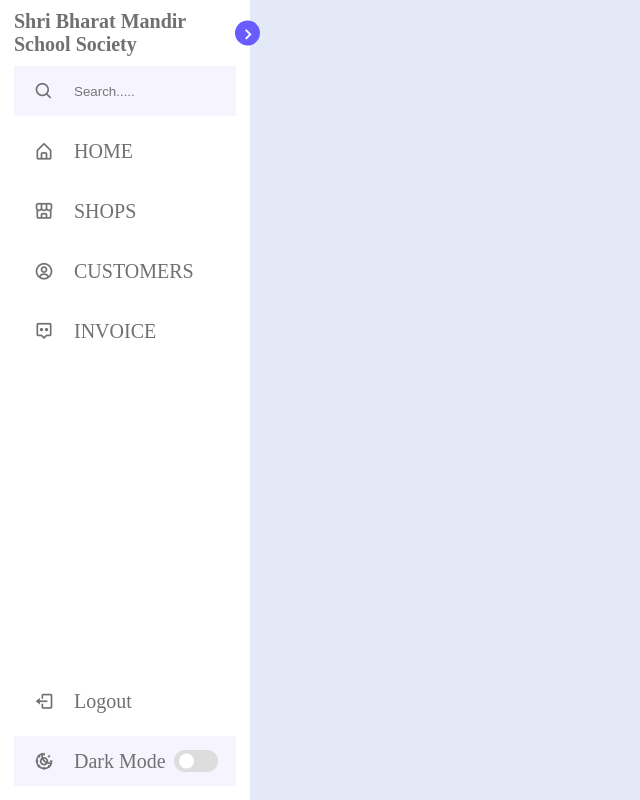
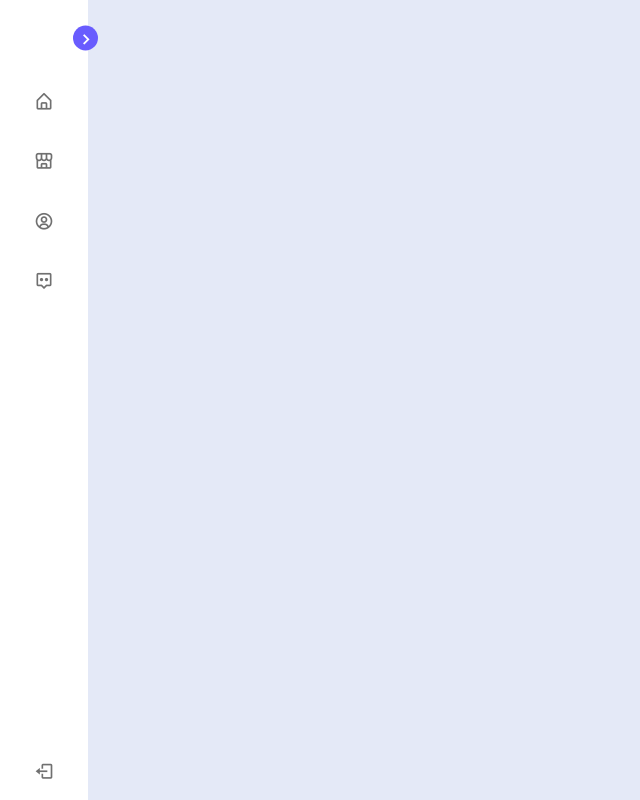
Before and after one commit to Kunal-R-Prajapati/Invoice-Management, a PHP site: page /slidebar.php in a window 1280 px wide. Shown: the whole page, without its empty margins (0-640 px from the left). Run offline with PHP 8.4, Linux system fonts and the light colour scheme.

Commit message:
final sidebar

```diff
--- a/slidebar.php
+++ b/slidebar.php
@@ -29,9 +29,16 @@
         --tran-05:all 0.5s ease;
 
       }
+      body{
+        height:100vh;
+        background:var(--body-color);
+        transition:var(--tran-02);
+      }
 
       .header .header-text .name{
-        font-weight:600;
+        font-weight:900;
+        font-size:25px;
+        /* margin-bottom:30px; */
 
       }
       .sidebar{
@@ -42,19 +49,26 @@
         width:250px;
         padding:10px 14px;
         background:var(--sidebar-color);
+        transition:var(--tran-05);
       }
       .sidebar .header{
         position:relative;
 
       }
-      body{
-        height:100vh;
-        background:var(--body-color);
+      .sidebar.close{
+        width:88px;
       }
+      .sidebar.close .text{
+        opacity:0;
+      }
+
       .sidebar .text{
         font-size:20px;
         font-weight:500;
         color:var(--text-color);
+        transition:var(--tran-04);
+        white-space:pre;
+        opacity:1;
       }
       .header .header-text{
         display:flex;
@@ -64,7 +78,7 @@
         position:absolute;
         top:50%;
         right:-24px;
-        transform:translateY(-50%);
+        transform:translateY(-50%) rotate(180deg);
         height:25px;
         width:25px;
         background:var(--primary-color);
@@ -74,6 +88,10 @@
         border-radius:50%;
         color:var(--sidebar-color);
         font-size:22px;
+        transition:var(--trans-03);
+      }
+      .sidebar.close .header .toggle{
+      transform:translateY(-50%)
       }
       .sidebar li{
         height:50px;
@@ -108,14 +126,14 @@
       .sidebar .search-bar{
         background:var(--primary-color-light);
       }
-      .search-bar input{
+      /* .search-bar input{
         height:100%;
         width:100%;
         outline:none;
         border:none;
         border-radius:6px;
         background:var(--primary-color-light);
-      }
+      } */
       .sidebar li a:hover{
         background:var(--primary-color);
       }
@@ -130,22 +148,9 @@
         flex-direction:column;
         justify-content:space-between
       }
-      .menubar .mode{
-        background:var(--primary-color-light);
-      }
-      .menubar .mode .moon-sun{
-        height:50px;
-        width:60px;
-        display:flex;
-        align-items:center;
-      }
-      .menubar .mode i{
+
+      .menubar .mode .toggle-switch{
         position:absolute;
-      }
-      .menubar .mode i .sun{
-        opacity:0;
-      }
-      .menubar .mode .toggle-switch{
         display:flex;
         align-items:center;
         justify-content:center;
@@ -172,28 +177,34 @@
         cursor:pointer;
         transform:translateY(50%);
         background:var(--sidebar-color);
+        transition:var(--tran-03);
 
       }
+      body.dark .switch::before{
+        left:20px;
+      }
+
 
 
     </style>
 </head>
-<body>
-    <nav class="sidebar">
+<body >
+    <nav class="sidebar close">
       <header>
         <div class="header">
         <div class=" text header-text">
-            <span class="name">Shri Bharat Mandir School Society</span>
+            <span class="name">Shri Bharat Mandir </span>
+            <span class="name">School Society</span>
         </div>
         <i class="bx bx-chevron-right toggle"></i>
         </div>
      </header>
      <div class="menubar">
       <div class="menu">
-        <li class="search-bar">
+        <!-- <li class="search-bar">
           <i class="bx bx-search icon"></i>
           <input type="search" placeholder="Search.....">
-        </li>
+        </li> -->
         <ul class="menu-link">
           <li class="nav-link">
             <a href="#" ><i class="bx bx-home-alt icon"></i>
@@ -226,21 +237,25 @@
           <span class="text nav-text">Logout</span>
         </a>
       </li>
-      <li class="mode">
-        <div class="moon-sun">
-          <i class="bx bx-moon icon moon"></i>
-          <i class="bx bx-sun icon sun"></i>
 
-        </div>
-        <span class="mode-text text">Dark Mode</span>
-        <div class="toggle-switch">
-          <span class="switch"></span>
-        </div>
-      </li>
      </div>
     </div>
     </nav>
 </body>
-<script type="text/javascript
-"></script>
+
+<script type="text/javascript">
+const body = document.querySelector("body")
+      sidebar = body.querySelector(".sidebar")
+      toggle = body.querySelector(".toggle")
+      searchbar = body.querySelector(".search-bar")
+      modeSwitch = body.querySelector(".toggle-switch")
+      modetext = body.querySelector(".mode-text")
+
+      toggle.addEventListener("click" , () =>{
+        sidebar.classList.toggle("close");
+      })
+
+
+
+</script>
 </html>
```
